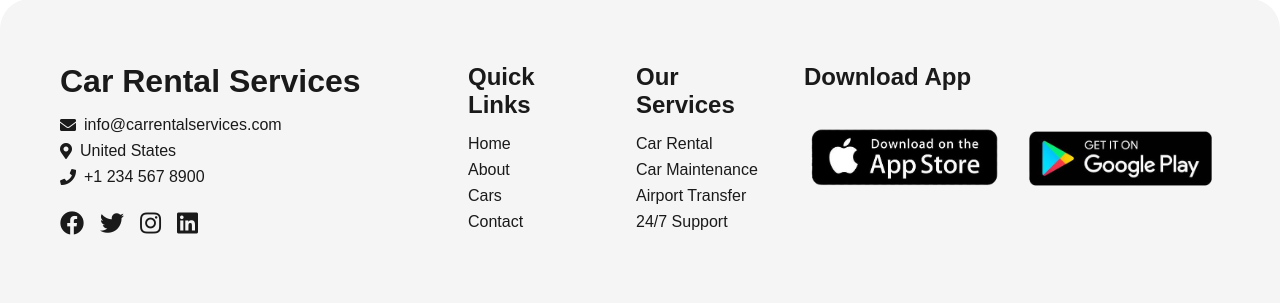
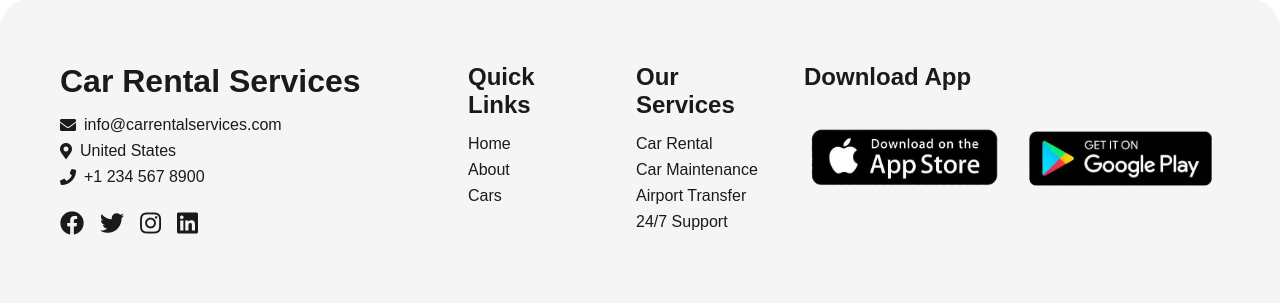
Before and after one commit to jamalihassan0307/django_car_rental_hafiz, a Django app: page /about/ in a window 1280 px wide. Shown: the part 1738-2041 px from the top of the page. Run offline with Django 5.2, Linux system fonts and the light colour scheme.

Commit message:
Remove contact link from navigation in base.html to streamline the user interface following the removal of the contact page.

```diff
--- a/templates/myapp/base.html
+++ b/templates/myapp/base.html
@@ -111,7 +111,6 @@
                         <li><a href="{% url 'home' %}">Home</a></li>
                         <li><a href="{% url 'about' %}">About</a></li>
                         <li><a href="{% url 'cars' %}">Cars</a></li>
-                        <li><a href="{% url 'contact' %}">Contact</a></li>
                     </ul>
                 </div>
 
```
